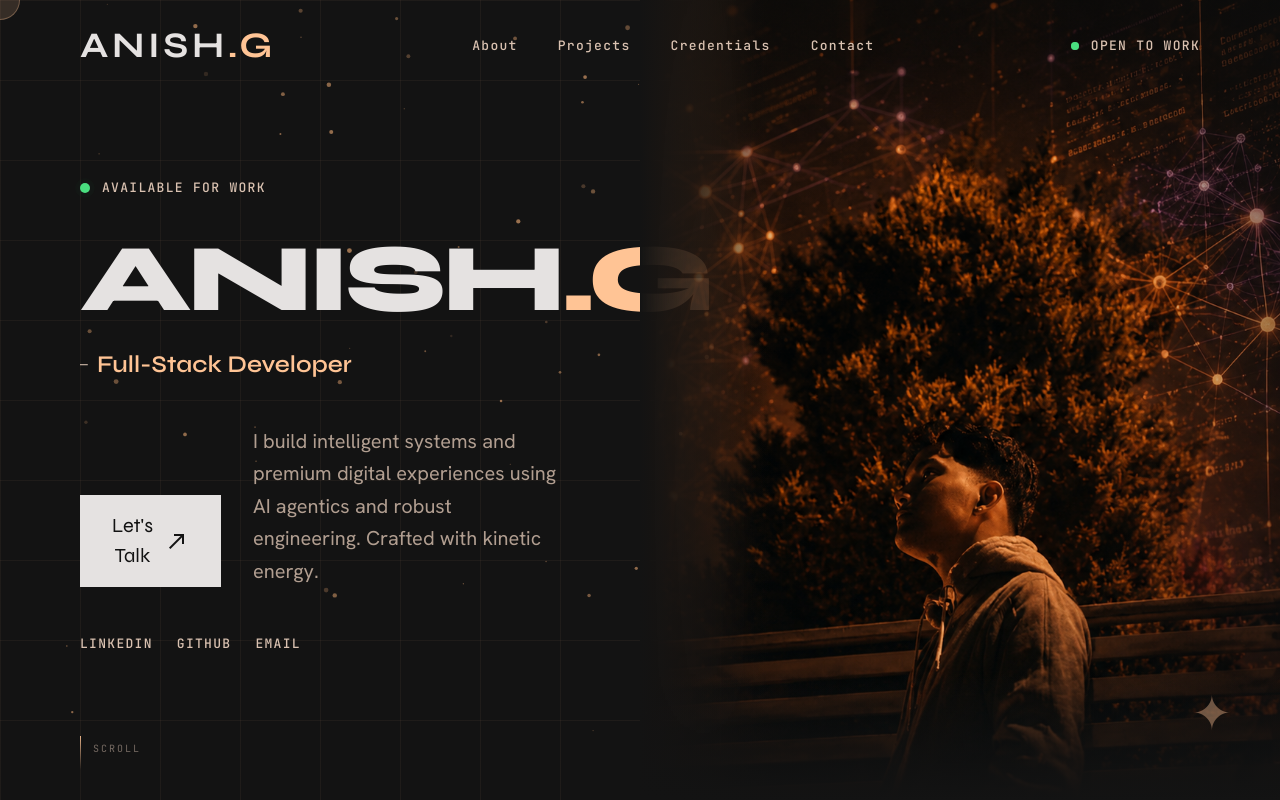
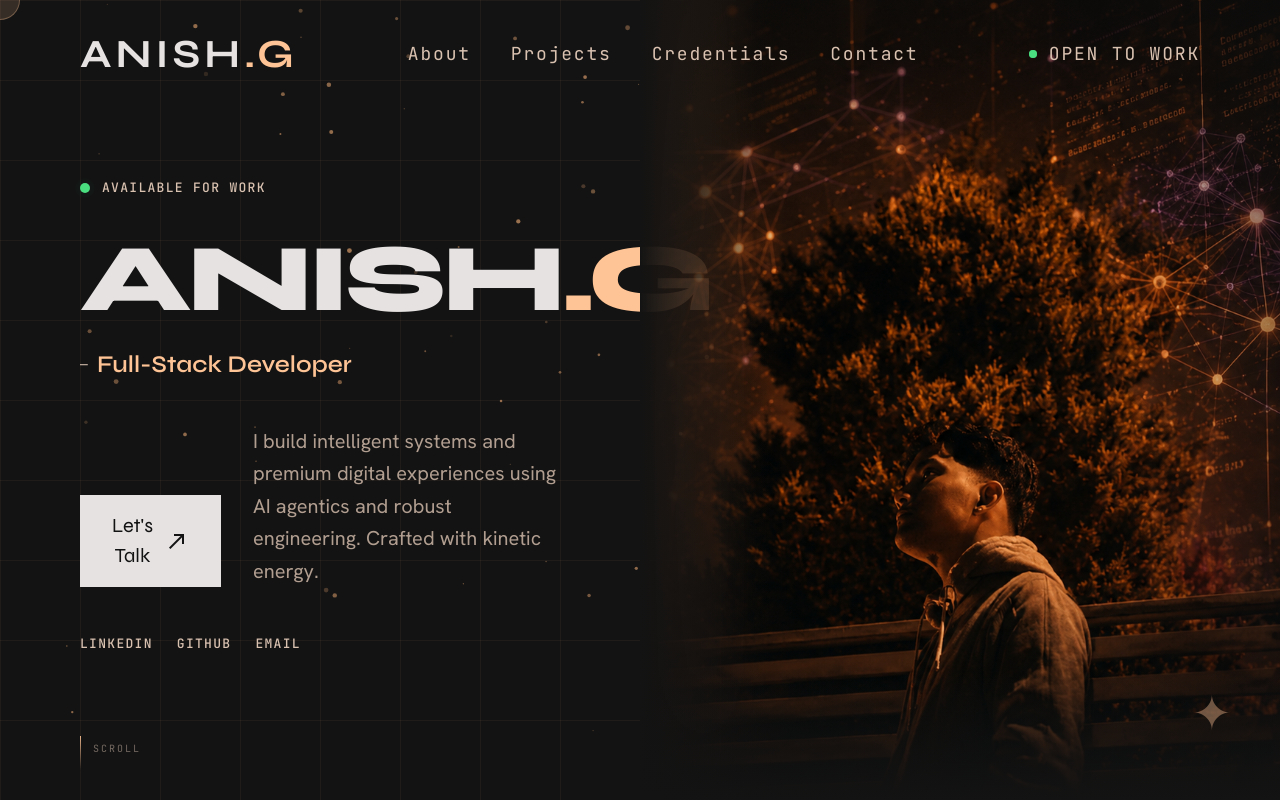
Before and after one commit to The-First-Wayne/Portfolio, a React (Vite) app: page / in a window 1280 px wide. Shown: the top 800 px of the page. Built offline with nearby package versions, Linux system fonts and the light colour scheme; the HTML template or start-up script is replaced by a standard one.

Commit message:
nav size increase

```diff
--- a/src/components/Nav.tsx
+++ b/src/components/Nav.tsx
@@ -100,13 +100,13 @@ export function Nav() {
           {/* Brand */}
           <button
             onClick={() => scrollToSection('top')}
-            className="font-headline-md text-headline-md font-bold text-on-surface tracking-widest hover:text-primary transition-colors duration-300"
+            className="font-headline-md text-[36px] md:text-[40px] font-bold text-on-surface tracking-widest hover:text-primary transition-colors duration-300"
           >
             ANISH<span className="text-primary">.G</span>
           </button>
 
           {/* Desktop links */}
-          <div className="hidden md:flex gap-10 items-center font-label-sm text-label-sm uppercase tracking-widest">
+          <div className="hidden md:flex gap-10 items-center font-label-sm text-body-md uppercase tracking-widest">
             {navLinks.map(({ label, id }) => (
               <button
                 key={label}
@@ -133,7 +133,7 @@ export function Nav() {
               <span className="animate-ping absolute inline-flex h-full w-full rounded-full bg-green-400 opacity-60" />
               <span className="relative inline-flex rounded-full h-2 w-2 bg-green-400" />
             </span>
-            <span className="font-label-sm text-label-sm text-on-surface-variant uppercase tracking-widest">
+            <span className="font-label-sm text-body-md text-on-surface-variant uppercase tracking-widest">
               Open to work
             </span>
           </div>
@@ -207,7 +207,7 @@ export function Nav() {
                 <span className="animate-ping absolute inline-flex h-full w-full rounded-full bg-green-400 opacity-60" />
                 <span className="relative inline-flex rounded-full h-2 w-2 bg-green-400" />
               </span>
-              <span className="font-label-sm text-label-sm text-on-surface-variant uppercase tracking-widest">
+              <span className="font-label-sm text-body-md text-on-surface-variant uppercase tracking-widest">
                 Open to work
               </span>
             </motion.div>
```
